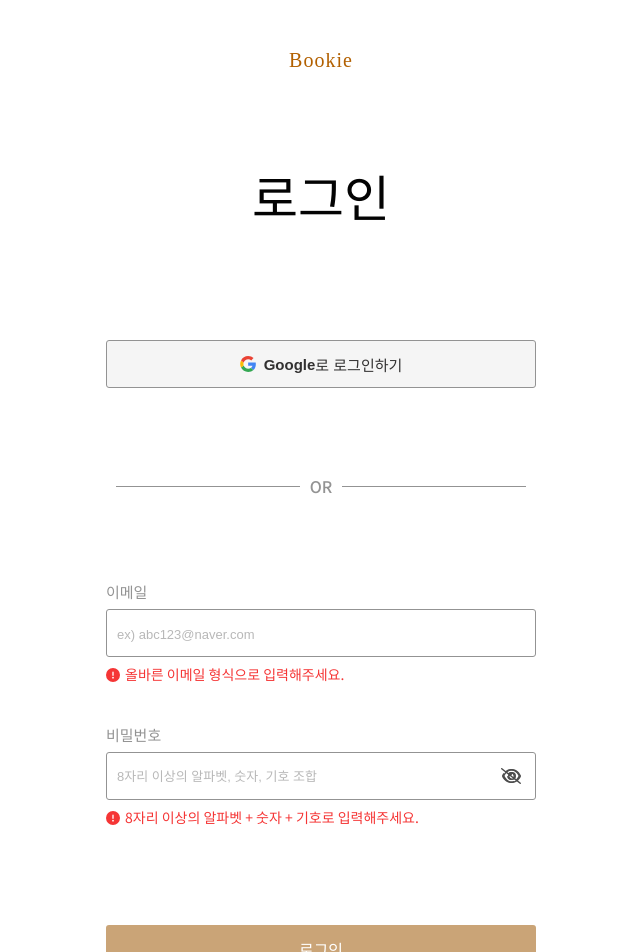
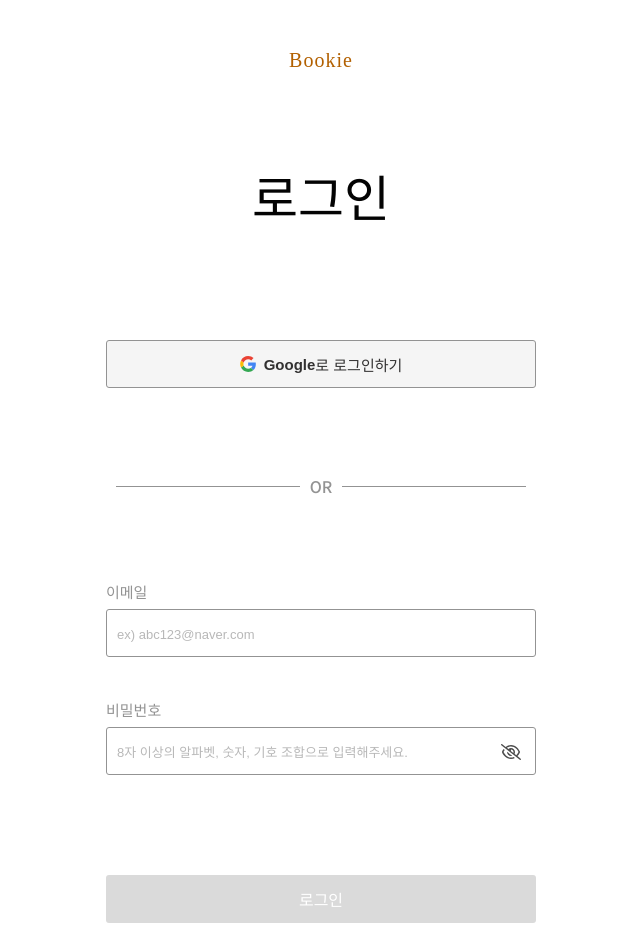
Before and after one commit to SsojjungPark/Bookie-project, a React (Vite) app: page /login in a window 1280 px wide. Shown: the top 952 px of the page, without its empty margins (319-959 px from the left). Built offline with nearby package versions, Linux system fonts and the light colour scheme; the HTML template or start-up script is replaced by a standard one; a web font is replaced by a local one.

Commit message:
Login - 기능 구현

```diff
--- a/src/pages/Login.tsx
+++ b/src/pages/Login.tsx
@@ -3,12 +3,39 @@ import { ReactComponent as GoogleLogo } from '../assets/googleLogo.svg';
 import { FontAwesomeIcon } from '@fortawesome/react-fontawesome';
 import { faCircleExclamation } from '@fortawesome/free-solid-svg-icons';
 import { faEye, faEyeSlash } from '@fortawesome/free-regular-svg-icons';
+import { Link } from 'react-router-dom';
+import { useForm, SubmitHandler } from 'react-hook-form';
+import { useState } from 'react';
+import { EMAIL_REGEX, PASSWORD_REGEX } from '../regex';
+
+const eye = <FontAwesomeIcon icon={faEye} />;
+const eyeSlash = <FontAwesomeIcon icon={faEyeSlash} />;
+
+interface LoginInputs {
+  email: string;
+  password: string;
+}
 
 const Login = () => {
+  const [showPassword, setShowPassword] = useState<boolean>(false);
+
+  const {
+    register,
+    handleSubmit,
+    formState: { errors, isValid },
+  } = useForm<LoginInputs>();
+  const onSubmit: SubmitHandler<LoginInputs> = (data) => console.log('data', data);
+
+  const togglePwVisibility = () => {
+    setShowPassword(!showPassword);
+  };
+
   return (
     <LoginContainer>
       <LoginWrapper>
+        <StyledLink to="/">
           <Logo>Bookie</Logo>
+        </StyledLink>
         <Title>로그인</Title>
 
         <LoginOptionWrapper>
@@ -22,32 +49,46 @@ const Login = () => {
           <Divider>OR</Divider>
 
           <LoginFormWrapper>
-            <form>
+            <form onSubmit={handleSubmit(onSubmit)}>
               <LoginFormBlock>
                 <Label>이메일</Label>
-                <Input type="text" name="email" placeholder="ex) abc123@naver.com" />
+                <Input
+                  {...register('email', {
+                    required: '이메일을 다시 입력해주세요.',
+                    pattern: { value: EMAIL_REGEX, message: '올바른 이메일 형식으로 입력해주세요.' },
+                  })}
+                  type="text"
+                  placeholder="ex) abc123@naver.com"
+                />
+                {errors.email && (
                   <ErrorMessage>
                     <ErrorIcon icon={faCircleExclamation} />
-                  올바른 이메일 형식으로 입력해주세요.
+                    {errors.email.message}
                   </ErrorMessage>
+                )}
               </LoginFormBlock>
               <LoginFormBlock>
                 <Label>비밀번호</Label>
                 <Input
-                  type="password"
-                  name="password"
-                  placeholder="8자리 이상의 알파벳, 숫자, 기호 조합"
+                  {...register('password', {
+                    required: '비밀번호를 다시 입력해주세요.',
+                    minLength: { value: 8, message: '8자 이상의 알파벳, 숫자, 기호 조합으로 입력해주세요.' },
+                    pattern: { value: PASSWORD_REGEX, message: '영문, 숫자, 기호 조합으로 입력해주세요.' },
+                  })}
+                  type={showPassword ? 'text' : 'password'}
+                  placeholder="8자 이상의 알파벳, 숫자, 기호 조합으로 입력해주세요."
                   autoComplete="off"
                 />
-                <HidePassword icon={faEyeSlash} />
-                <ShowPassword icon={faEye} />
+                <PasswordIcon onClick={togglePwVisibility}>{showPassword ? eye : eyeSlash}</PasswordIcon>
+                {errors.password && (
                   <ErrorMessage>
                     <ErrorIcon icon={faCircleExclamation} />
-                  8자리 이상의 알파벳 + 숫자 + 기호로 입력해주세요.
+                    {errors.password.message}
                   </ErrorMessage>
+                )}
               </LoginFormBlock>
 
-              <LoginBtn type="button">로그인</LoginBtn>
+              <LoginBtn type="submit" value="로그인" disabled={!isValid} />
             </form>
           </LoginFormWrapper>
         </LoginOptionWrapper>
@@ -71,6 +112,14 @@ const LoginWrapper = styled.div`
   width: 1200px;
   height: 1200px;
   margin: 0 auto;
+`;
+
+const StyledLink = styled(Link)`
+  text-decoration: none;
+
+  &:hover {
+    cursor: pointer;
+  }
 `;
 
 const Logo = styled.h1`
@@ -172,6 +221,7 @@ const Input = styled.input`
   border: 1px solid var(--signup-input);
   border-radius: var(--border-radius);
   font-size: 15px;
+  outline: none;
 
   &::placeholder {
     font-size: 13px;
@@ -179,23 +229,19 @@ const Input = styled.input`
   }
 
   &:focus {
-    outline: none;
-    border: 2px solid var(--rose-color);
+    border: 2px solid var(--signup-input);
   }
 `;
 
-const HidePassword = styled(FontAwesomeIcon)`
+const PasswordIcon = styled.i`
   position: absolute;
   top: 41px;
   right: 15px;
   color: #4d4d4d;
-`;
 
-const ShowPassword = styled(FontAwesomeIcon)`
-  position: absolute;
-  top: 41px;
-  right: 15px;
-  color: #4d4d4d;
+  &: hover {
+    cursor: pointer;
+  }
 `;
 
 const ErrorIcon = styled(FontAwesomeIcon)`
@@ -210,7 +256,7 @@ const ErrorMessage = styled.div`
   margin-top: 10px;
 `;
 
-const LoginBtn = styled.button`
+const LoginBtn = styled.input`
   margin-top: 100px;
   width: 100%;
   height: 48px;
```
Lines whose indentation alone changed are shown as unchanged.
